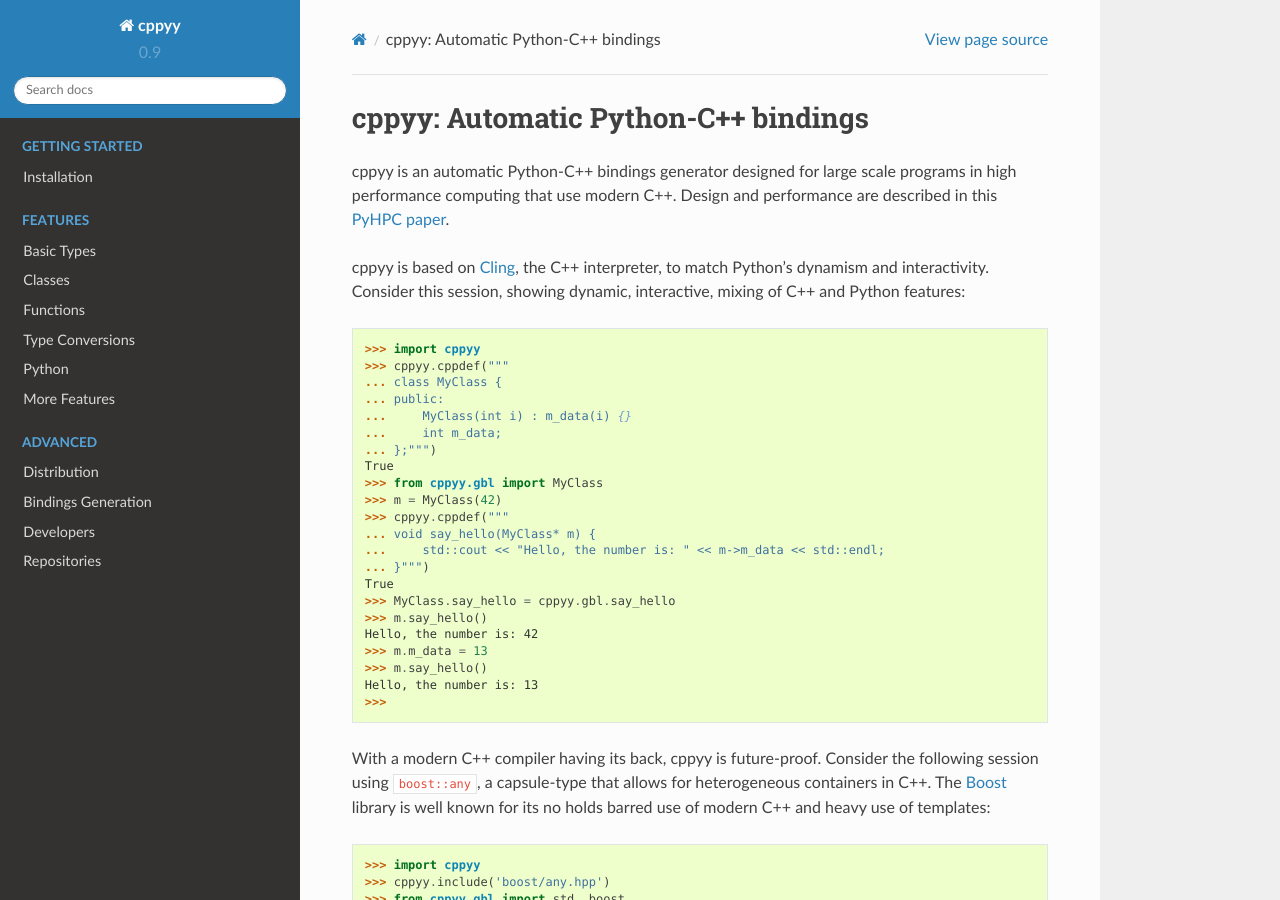
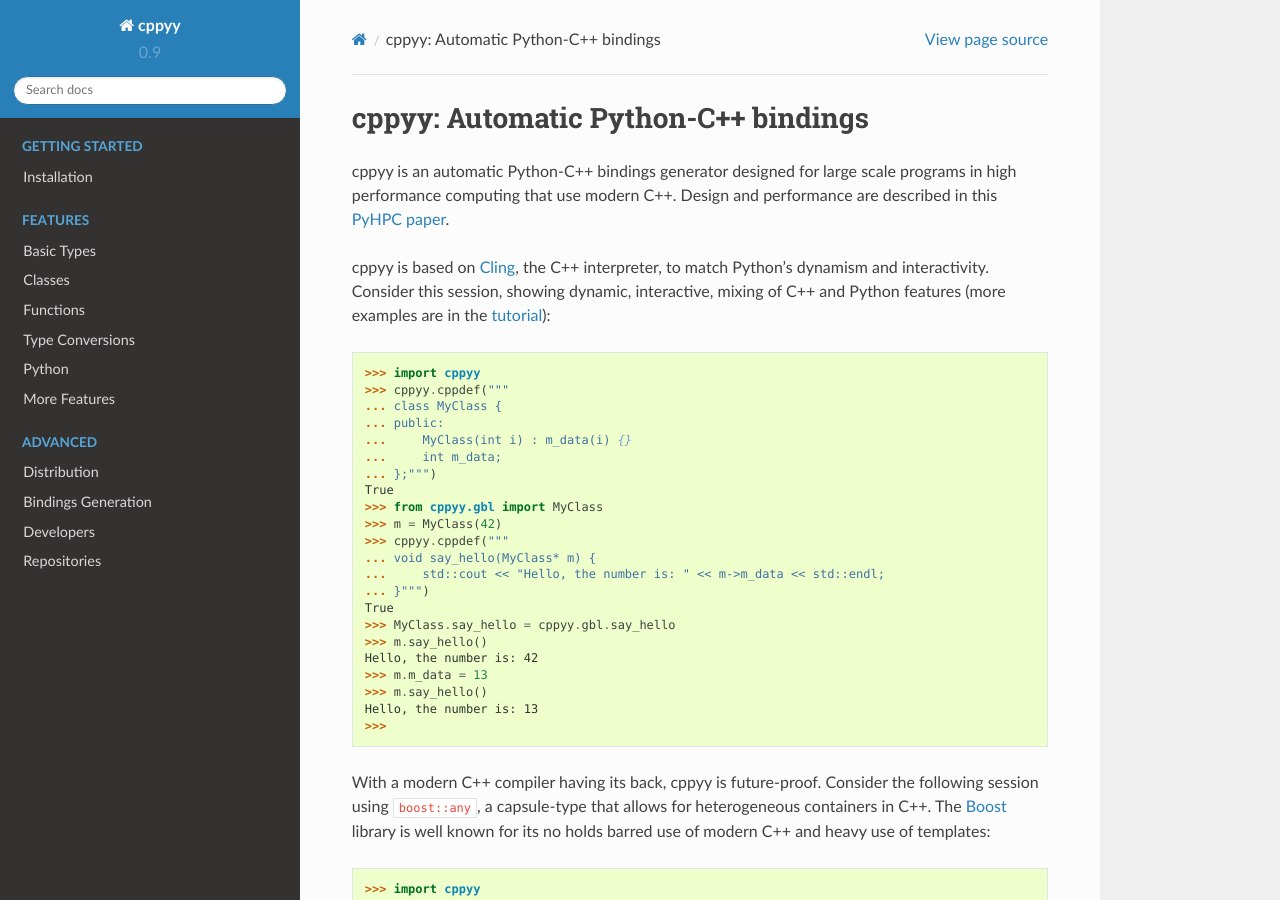
Before and after one commit to wlav/cppyy, a Sphinx documentation site: the page built from doc/source/index.rst, in a window 1280 px wide and 900 px high. Built offline with Sphinx 7.4.7 and the Read the Docs theme 2.0.0, drawn with Linux system fonts in a browser that asks for light colours.

Commit message:
reference tutorial from the sources

```diff
--- a/doc/source/index.rst
+++ b/doc/source/index.rst
@@ -13,7 +13,7 @@
 cppyy is based on `Cling`_, the C++ interpreter, to match Python's dynamism
 and interactivity.
 Consider this session, showing dynamic, interactive, mixing of C++ and Python
-features:
+features (more examples are in the `tutorial`_):
 
 .. code-block:: python
 
@@ -88,6 +88,7 @@
 development environments.
 
 .. _Cling: https://root.cern.ch/cling
+.. _tutorial: https://bitbucket.org/wlav/cppyy/src/master/doc/tutorial/CppyyTutorial.ipynb?viewer=nbviewer&fileviewer=notebook-viewer%3Anbviewer
 .. _`PyHPC paper`: http://wlav.web.cern.ch/wlav/Cppyy_LavrijsenDutta_PyHPC16.pdf
 .. _`Boost`: http://www.boost.org/
 .. _`CPython`: http://python.org
```
